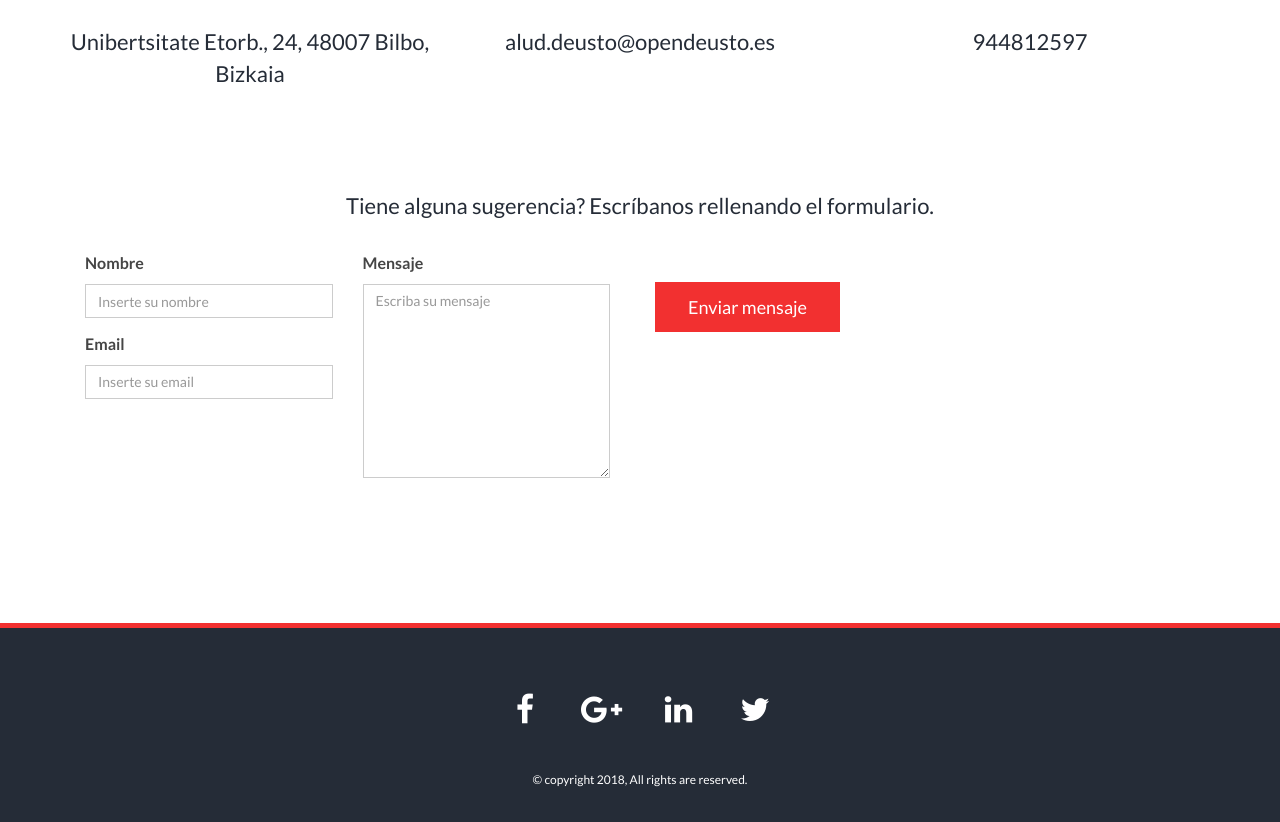
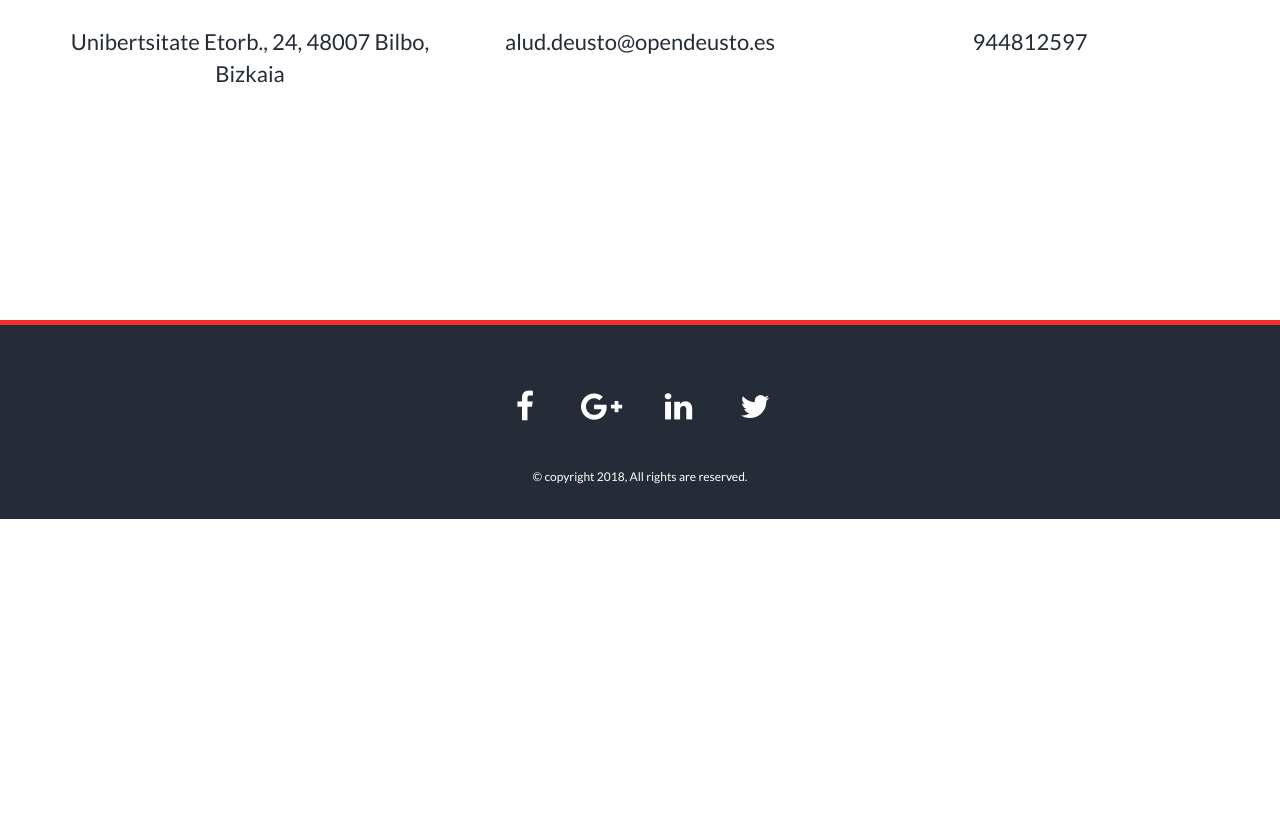
Before and after one commit to mikelgomez/top100, a Django app: page /proyecto/contacto/ in a window 1280 px wide. Shown: the part 1104-1926 px from the top of the page. After the commit the page ends 1623 px from the top, so only its background shows below. Run offline with Django 3.2, Linux system fonts and the light colour scheme; some libraries are stand-ins or nearby versions.

Commit message:
Cambio en contacto

```diff
--- a/top100/templates/contacto.html
+++ b/top100/templates/contacto.html
@@ -39,8 +39,7 @@
             </div>
         </div>
         <!-- form content -->
-        <div class="form-content ">
-            <!-- paragraph -->
+        <!-- <div class="form-content ">
             <p>Tiene alguna sugerencia? Escríbanos rellenando el formulario.</p>
             <form role="form" id="contactForm" method="post">
                 <div class="row">
@@ -75,7 +74,7 @@
            </form>
 
 
-        </div>
+        </div> -->
 
     </div>
 </div>
```
